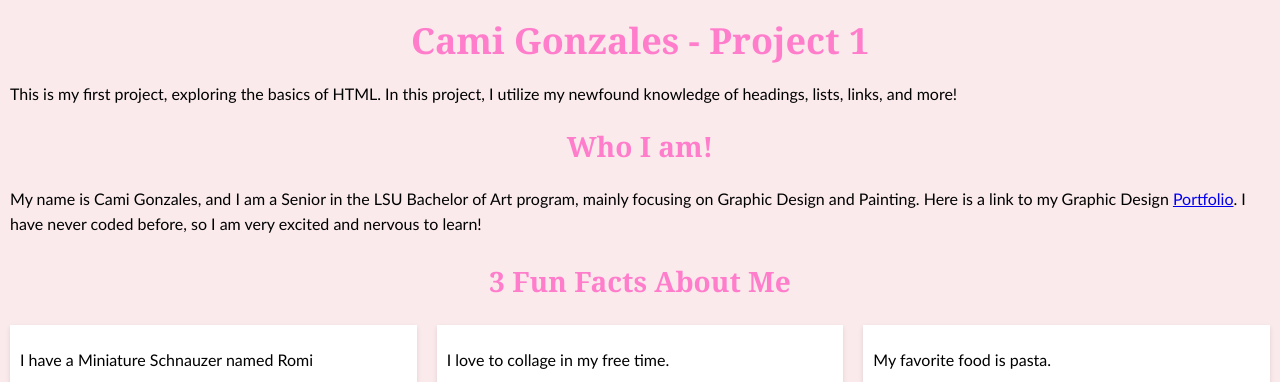
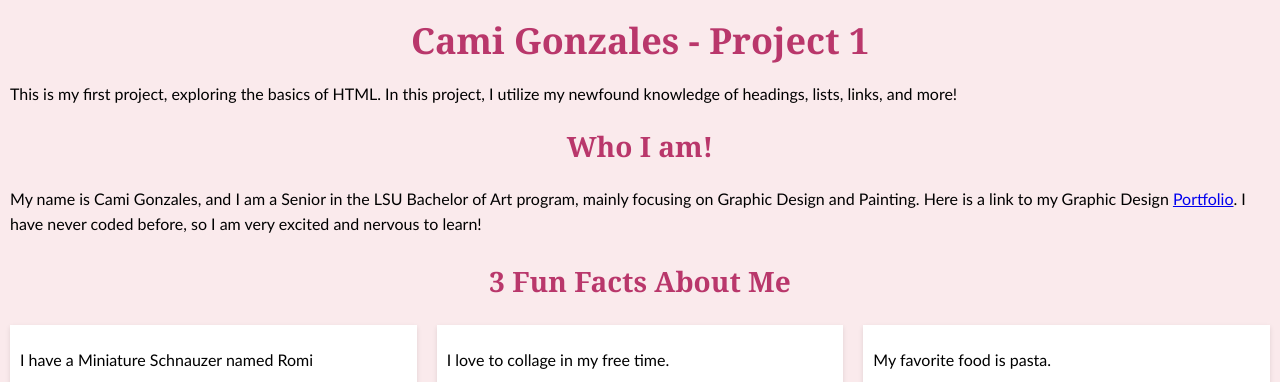
Before and after one commit to camigonzales/Project-1, a plain HTML site: page index.html in a window 1280 px wide. Shown: the top 382 px of the page. Drawn offline with Linux system fonts and the light colour scheme.

Commit message:
color contrast fixes

```diff
--- a/css/main.css
+++ b/css/main.css
@@ -6,7 +6,7 @@ body {
   }
 
 .title{
-    color: #ff7dcb;
+    color: #b9376b;
     font-size: 36px;
     font-family:Georgia, 'Times New Roman', Times, serif;
     text-align: center;
@@ -14,7 +14,7 @@ body {
   }
 
 .smaller-title{
-    color: #ff7dcb;
+    color: #b9376b;
     font-size: 28px;
     text-align: center;
     font-family:Georgia, 'Times New Roman', Times, serif;
```
